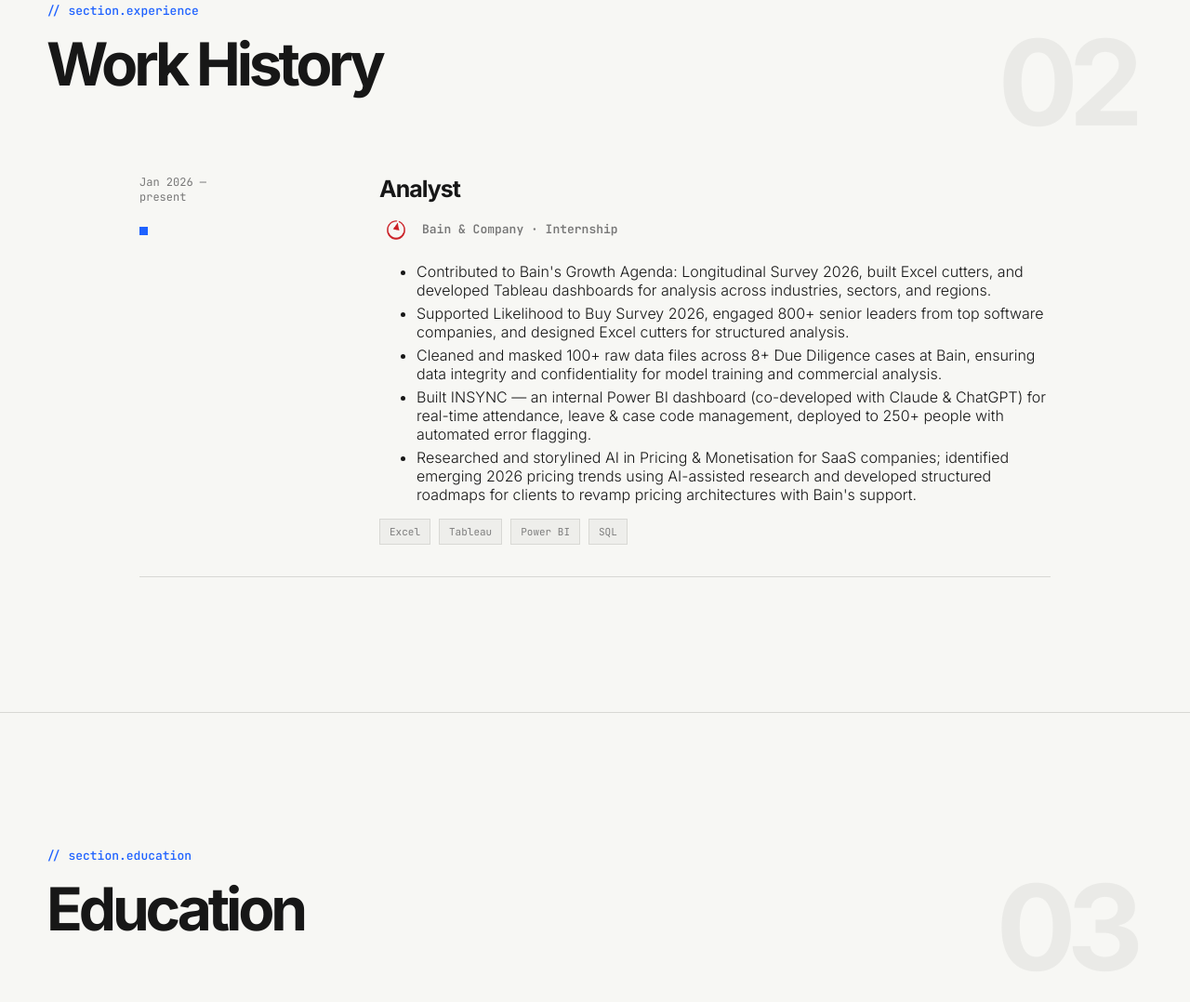
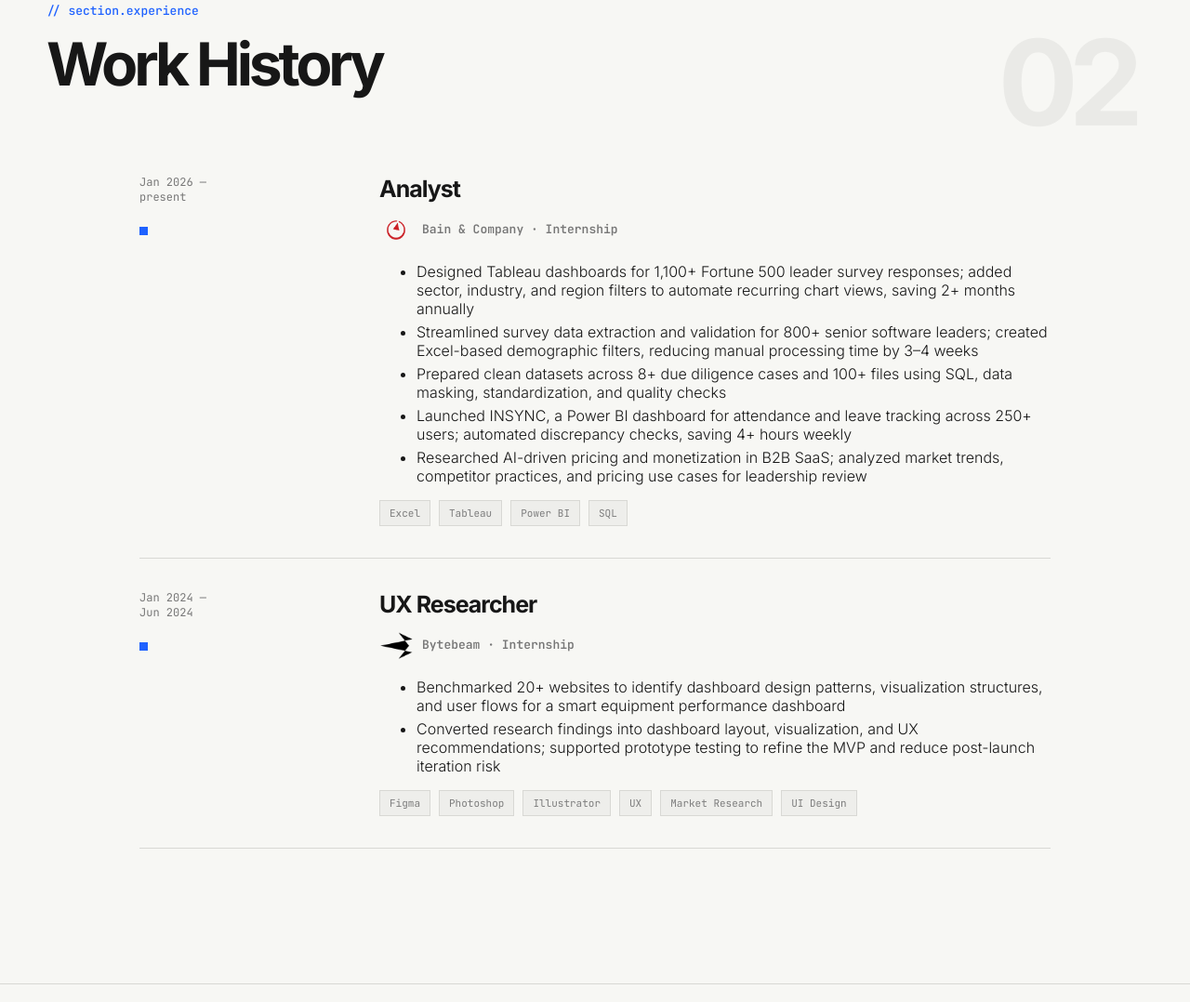
Before and after one commit to dhimanabhinav69/dhimanabhinav69.github.io, a plain HTML site: page index.html in a window 1280 px wide. Shown: the part 1120-2198 px from the top of the page at 93% size. Drawn offline with Linux system fonts and the light colour scheme.

Commit message:
work experience fixing

```diff
--- a/index.html
+++ b/index.html
@@ -65,12 +65,31 @@
             <div class="history-copy">
               <h3>Analyst</h3>
               <p class="meta company-meta"> <img src="images/bain-logo.png" alt="Bain Logo" class="company-logo">Bain & Company · Internship</p>
-              <p><uL><li>Contributed to Bain's Growth Agenda: Longitudinal Survey 2026, built Excel cutters, and developed Tableau dashboards for analysis across industries, sectors, and regions.</li>
-              <li>Supported Likelihood to Buy Survey 2026, engaged 800+ senior leaders from top software companies, and designed Excel cutters for structured analysis.</li>
-            <li>Cleaned and masked 100+ raw data files across 8+ Due Diligence cases at Bain, ensuring data integrity and confidentiality for model training and commercial analysis.</li>
-          <li>Built INSYNC — an internal Power BI dashboard (co-developed with Claude & ChatGPT) for real-time attendance, leave & case code management, deployed to 250+ people with automated error flagging.</li>
-        <li>Researched and storylined AI in Pricing & Monetisation for SaaS companies; identified emerging 2026 pricing trends using AI-assisted research and developed structured roadmaps for clients to revamp pricing architectures with Bain's support.</li></uL></p>
+              <p><uL><li>Designed Tableau dashboards for 1,100+ Fortune 500 leader survey responses; added sector, industry, and region
+filters to automate recurring chart views, saving 2+ months annually</li>
+              <li>Streamlined survey data extraction and validation for 800+ senior software leaders; created Excel-based
+demographic filters, reducing manual processing time by 3–4 weeks</li>
+            <li>Prepared clean datasets across 8+ due diligence cases and 100+ files using SQL, data masking, standardization, and
+quality checks</li>
+          <li>Launched INSYNC, a Power BI dashboard for attendance and leave tracking across 250+ users; automated
+discrepancy checks, saving 4+ hours weekly</li>
+        <li>Researched AI-driven pricing and monetization in B2B SaaS; analyzed market trends, competitor practices, and
+pricing use cases for leadership review</li></uL></p>
               <div class="tags"><span>Excel</span><span>Tableau</span><span>Power BI</span><span>SQL</span></div>
+            </div>
+          </article>
+
+           <article class="history-item reveal">
+            <div class="history-date big date">Jan 2024 —<br>Jun 2024<i></i></div>
+            <div class="history-copy">
+              <h3>UX Researcher</h3>
+              <p class="meta company-meta"> <img src="images/bytebeam-logo.png" alt="Bytebeam Logo" class="company-logo">Bytebeam · Internship</p>
+              <p><uL><li>Benchmarked 20+ websites to identify dashboard design patterns, visualization structures, and user flows for a smart
+equipment performance dashboard</li>
+              <li>Converted research findings into dashboard layout, visualization, and UX recommendations; supported prototype
+testing to refine the MVP and reduce post-launch iteration risk</li>
+            </uL></p>
+              <div class="tags"><span>Figma</span><span>Photoshop</span><span>Illustrator</span><span>UX</span><span>Market Research</span><span>UI Design</span></div>
             </div>
           </article>
         </div>
```
Also changed, not shown: images/bytebeam-logo.png (added).
